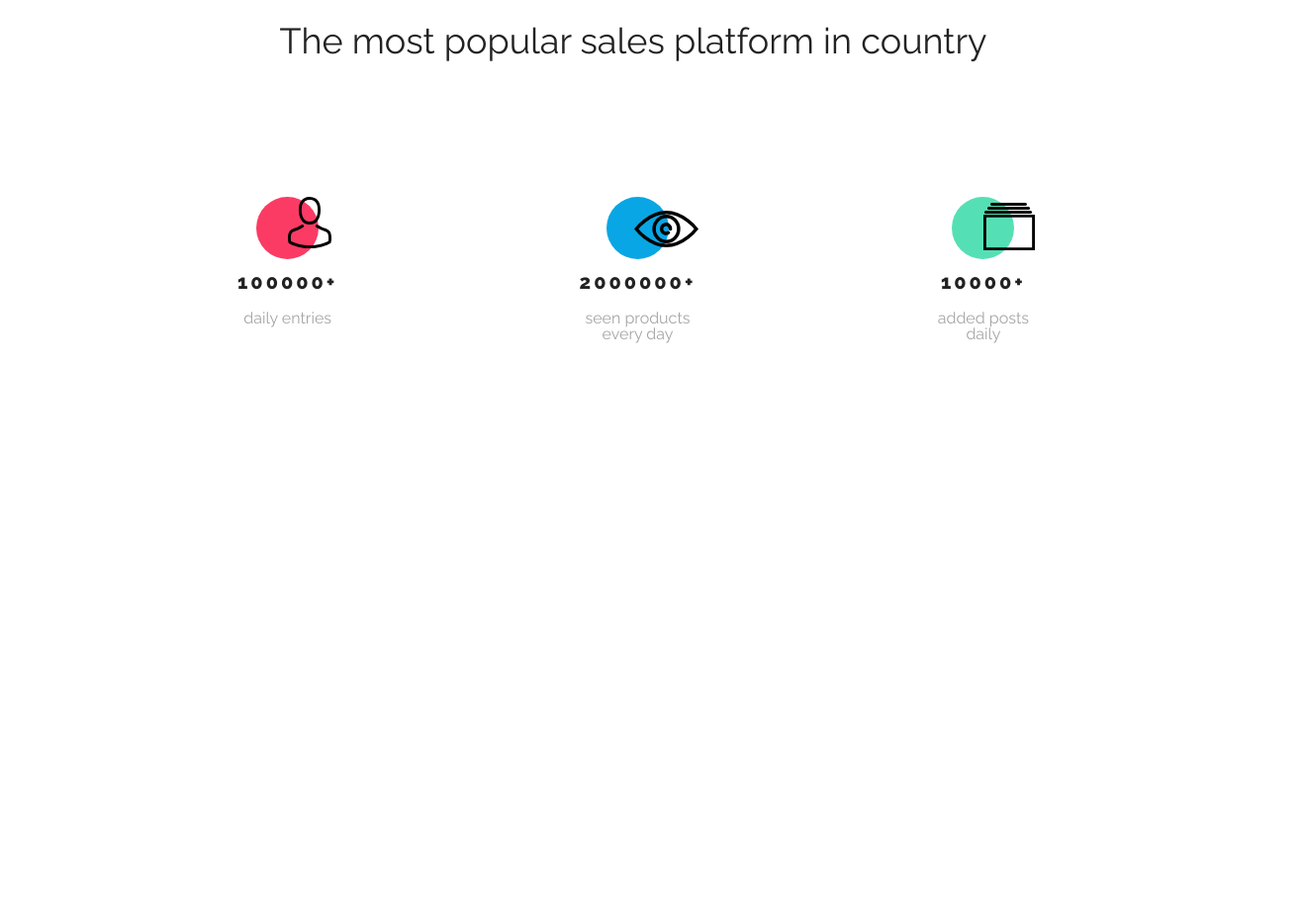
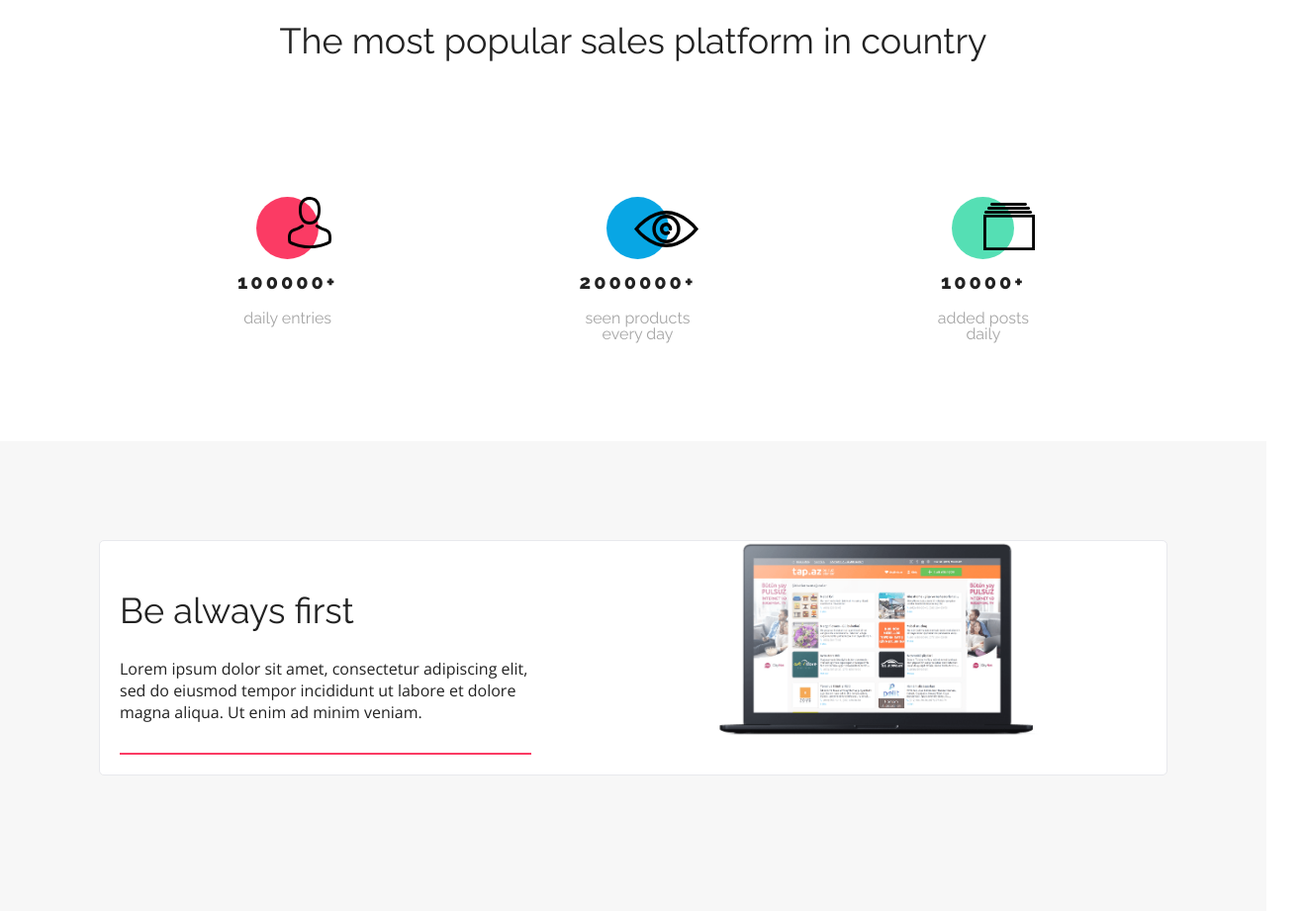
Before and after one commit to Krystian888-lab/Best-Shop, a website: page index.html in a window 1280 px wide. Shown: the part 882-1803 px from the top of the page at 99% size, 1317 px wide, since content can reach past the window. Before the commit the page ends 1328 px from the top, so only its background shows below. Drawn offline with nearby package versions, Linux system fonts and the light colour scheme.

Commit message:
in progress

```diff
--- a/index.html
+++ b/index.html
@@ -57,7 +57,7 @@
        <div class="t-collection__img"></div>
       </div>
       <div class="t-collection__quantity">100000+</div>
-      <div class="t-collection__variety">daily entries</div>
+      <div class="t-collection__variety u-text-center">daily entries</div>
      </div>
 
      <div class="t-collection__aside">
@@ -65,7 +65,7 @@
        <div class="t-collection__img"></div>
       </div>
       <div class="t-collection__quantity">2000000+</div>
-      <div class="t-collection__variety">seen products<br>every day</div>
+      <div class="t-collection__variety u-text-center">seen products<br>every day</div>
      </div>
 
      <div class="t-collection__aside">
@@ -73,13 +73,32 @@
        <div class="t-collection__img"></div>
       </div>
       <div class="t-collection__quantity">10000+</div>
-      <div class="t-collection__variety">added posts<br>daily</div>
+      <div class="t-collection__variety u-text-center">added posts<br>daily</div>
      </div>
 
     </div>
    </div>
   </section>
 
+  <section class="t-advantages">
+   <div class="t-advantages__possessor o-container">
+
+    <div class="t-advantages__aside t-advantages__aside--device">
+     <div class="t-advantages__text">
+      <h2 class="t-advantages__title">Be always first</h2>
+      <p class="t-advantages__variety">Lorem ipsum dolor sit amet, consectetur adipiscing elit, sed do
+       eiusmod tempor incididunt ut labore et dolore magna aliqua. Ut
+       enim ad minim veniam.
+      </p>
+      <p class="t-advantages__variety--line"></p>
+     </div>
+     <div class="t-advantages__picture">
+      <div class="t-advantages__picture--img"></div>
+     </div>
+    </div>
+   </div>
+
+  </section>
 
 
  </main>
--- a/scss/01-settings/_fonts.scss
+++ b/scss/01-settings/_fonts.scss
@@ -8,13 +8,14 @@ $font-size-base: 1rem; // 16px
 $font-size-1: $font-size-base * 3; // 48px
 $font-size-2: $font-size-base * 2.25; // 36px : h2
 $font-size-3: $font-size-base * 2; // 32px : logo
-$font-size-4: $font-size-base * 1; // 16px
+$font-size-4: $font-size-base * 1.25; // 20px
 $font-size-5: $font-size-base * .875; // 14px
 $font-size-6: $font-size-base * .75; // 12px
 $font-size-7: $font-size-base * .625; // 10px
 
 // Odstępy między literami
-$letter-spacing-primary: 3.28px;
+$letter-spacing-primary: 3.28px; //0.205 × 16
+$letter-spacing-secondary : 3px;// 0.1875rem
 
 $line-height-base: 1.5;
 $line-height-lg: 1.8;
--- a/scss/01-settings/_variables.scss
+++ b/scss/01-settings/_variables.scss
@@ -7,6 +7,7 @@
 $color-black: #000000;
 $color-green: #55DFB4;
 $color-grey: #A5A5A5;
+$color-grey-border: #E8E9ED;
 $color-grey-light: #F7F7F7;
 $color-blue: #08A6E4;
 $color-blue-fresh: #04e9e9;
@@ -16,3 +17,4 @@
 
 // Zaokroglenia
 $border-radius: 35px;
+$border-radius2: 5px;
--- /dev/null
+++ b/scss/07-templates/_advantages.scss
@@ -0,0 +1,99 @@
+.t-advantages {
+ background-color: $color-grey-light;
+ padding: 100px 0;
+
+ @include tablet {
+  padding: 50px 0;
+ }
+
+ &__possessor {
+  padding: 0 100px;
+
+  @include tablet {
+   padding: 0 15px;
+  }
+ }
+
+ &__aside {
+  align-items: flex-end;
+  background-color: $color-white;
+  border: 1px solid $color-grey-border;
+  border-radius: $border-radius2;
+  display: flex;
+  justify-content: space-between;
+  margin-bottom: 37px;
+
+  @include tablet {
+   align-items: center;
+   flex-direction: column-reverse !important;
+   padding: 0 20px !important;
+  }
+
+  &--device {
+   --accent-color: #{ $color-red };
+
+   .t-advantages__picture {
+    margin-right: 117px;
+    margin-bottom: 38px;
+
+    @include tablet {
+     margin: 40px 0 0;
+    }
+
+    .t-advantages__picture--img {
+     background-image: url( '../../assets/Macbook.png' );
+     background-repeat: no-repeat;
+     background-size: contain;
+     height: 198px;
+     width: 350px;
+    }
+
+    &::before {
+     content: "";
+     width: 180px;
+     height: 180px;
+     background-color: var( --accent-color );
+     display: block;
+     border-radius: 40px;
+     position: absolute;
+     right: 0;
+     top: -40px;
+     transform: rotate(45deg);
+
+     @include tablet {
+      width: 90px;
+      height: 90px;
+      right: -10px;
+      top: -30px;
+     }
+    }
+
+
+
+   }
+  }
+ }
+
+ &__text {
+  box-sizing: content-box;
+  max-width: 416px;
+  margin: 20px;
+  text-align: left;
+ }
+
+ &__title {
+   margin-bottom: 30px;
+ }
+
+ &__variety {
+
+  line-height: 1.375rem;
+
+  &--line {
+   margin-top: 30px;
+    height: 2px;
+    width: 100%;
+    background-color: #FB3B64;
+  }
+ }
+}
--- a/scss/07-templates/_collection.scss
+++ b/scss/07-templates/_collection.scss
@@ -25,7 +25,6 @@
    flex-direction: column;
    margin-bottom: 50px;
    margin-top: 35px;
-   // margin: 35px auto 50px;
    }
   }
 
@@ -36,7 +35,6 @@
    font-family: $font-raleway;
    justify-content: flex-start;
    max-width: 160px;
-   text-align: center;
 
    @include mobile {
     margin-bottom:  35px;
@@ -109,9 +107,9 @@
 
  &__vessel {
   border-radius: 50%;
-  width: 63px;
   height: 63px;
   position: relative;
+  width: 63px;
  }
 
  &__img {
@@ -119,9 +117,9 @@
  }
 
  &__quantity {
-  font-size: 1.25rem;
+  font-size: $font-size-4;
   font-weight: 800;
-  letter-spacing: 0.1875rem;
+  letter-spacing: $letter-spacing-secondary;
   margin-top: 13px;
  }
 
--- a/scss/07-templates/_templates.scss
+++ b/scss/07-templates/_templates.scss
@@ -1,3 +1,4 @@
+@import '_advantages.scss';
 @import '_banner.scss';
 @import '_collection.scss';
 @import '_header.scss';
```
Also changed, not shown: css/main.css, 1 other file.
